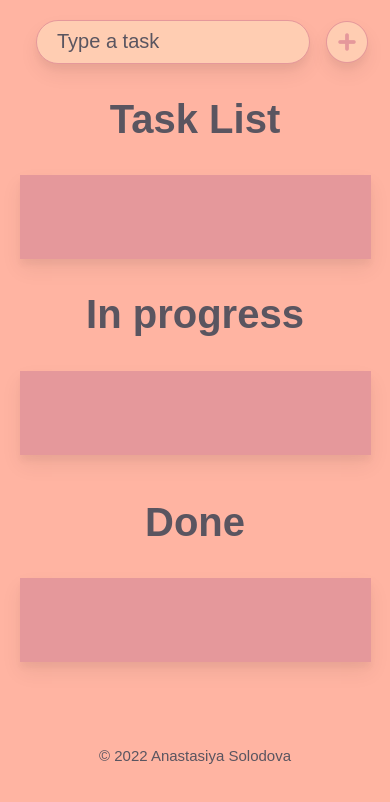
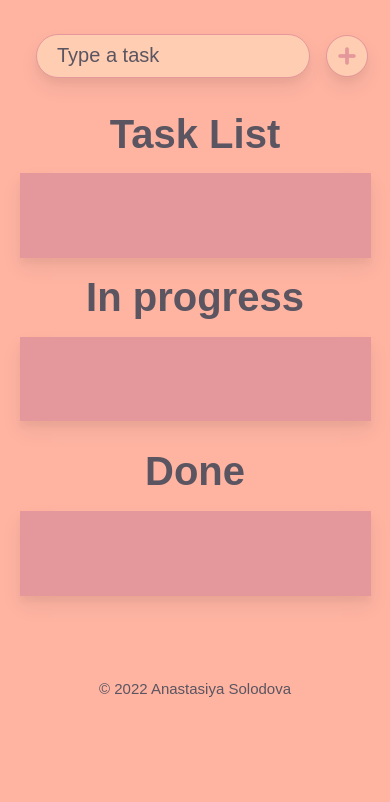
Before and after one commit to AnastasiyaSS/DnD-To-Do-list, a React (Create React App) app: page / in a window 390 px wide. Shown: the top 802 px of the page. Built offline with nearby package versions, Linux system fonts and the light colour scheme; a web font is replaced by a local one.

Commit message:
fixing mobile version

```diff
--- a/src/App.css
+++ b/src/App.css
@@ -148,9 +148,17 @@ li:hover {
 }
 
 @media (max-width: 600px) {
-    input {
+  input {
     max-width: 400px;
     width: 250px;
+  }
+  h2 {
+    margin-bottom: 2vh;
+    margin-top: 2vh;
+  }
+  form {
+    margin-top: 4vh;
+    margin-bottom: 4vh;
   }
   .progress {
     display: flex;
@@ -183,5 +191,4 @@ footer {
   color: #5a5560;
   margin-top: 10vh;
   margin-bottom: 5vh;
-
 }
```
